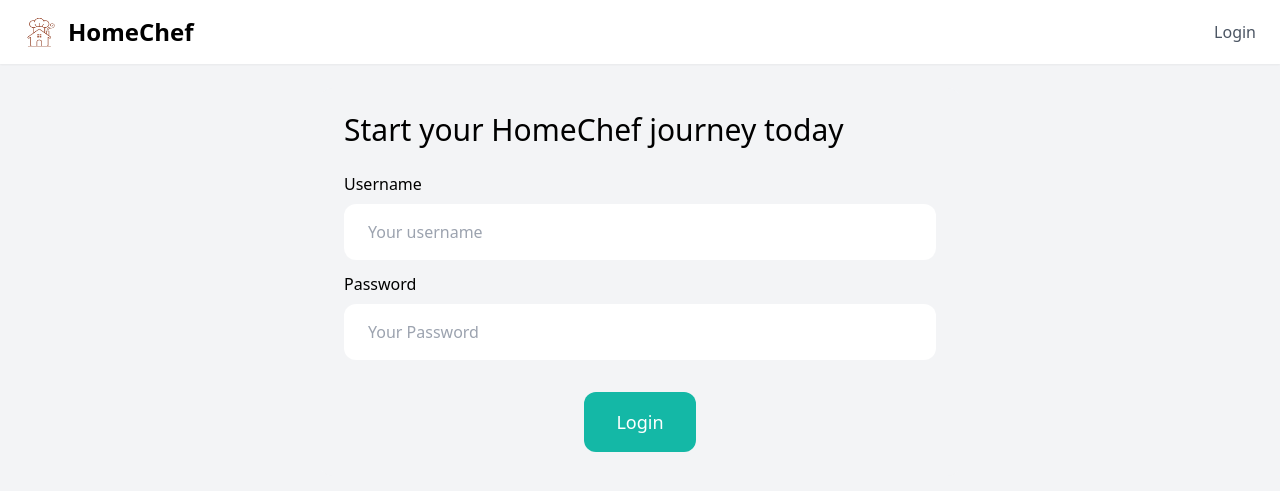
After one commit to HuseinDawood/homechef, a Django app: page /login/ in a window 1280 px wide. The commit adds this page. Shown: the top 491 px of the page. Run offline with Django 5.2, Linux system fonts and the light colour scheme; some libraries are stand-ins or nearby versions.

Commit message:
register and login completed

```diff
--- /dev/null
+++ b/core/forms.py
@@ -0,0 +1,35 @@
+from django import forms
+from django.contrib.auth.forms import UserCreationForm, AuthenticationForm
+from django.contrib.auth.models import User
+
+class SignupForm(UserCreationForm):
+    class Meta:
+        model = User
+        fields = ('username', 'email', 'password1', 'password2')
+
+    username= forms.CharField(widget=forms.TextInput(attrs={
+        'placeholder' : 'Your Username',
+        'class': 'w-full py-4 px-6 rounded-xl'
+    }))
+    email= forms.CharField(widget=forms.EmailInput(attrs={
+        'placeholder' : 'Your Email Address',
+        'class': 'w-full py-4 px-6 rounded-xl'
+    }))
+    password1= forms.CharField(widget=forms.PasswordInput(attrs={
+        'placeholder' : 'Your Password',
+        'class': 'w-full py-4 px-6 rounded-xl'
+    }))
+    password2= forms.CharField(widget=forms.PasswordInput(attrs={
+        'placeholder' : 'Retype Password',
+        'class': 'w-full py-4 px-6 rounded-xl'
+    }))
+
+class LoginForm(AuthenticationForm):
+    username= forms.CharField(widget=forms.TextInput(attrs={
+        'placeholder' : 'Your username',
+        'class': 'w-full py-4 px-6 rounded-xl'
+    }))
+    password= forms.CharField(widget=forms.PasswordInput(attrs={
+        'placeholder' : 'Your Password',
+        'class': 'w-full py-4 px-6 rounded-xl'
+    }))
--- a/core/templates/core/index.html
+++ b/core/templates/core/index.html
@@ -19,8 +19,8 @@
         </div>
 
         <nav class="space-x-6 text-gray-600">
-            <a href="#" class="hover:text-black">Get Started</a>
-            <a href="#" class="hover:text-black">Login</a>
+            <a href="{% url 'signup' %}" class="hover:text-black">Get Started</a>
+            <a href="{% url 'login' %}" class="hover:text-black">Login</a>
         </nav>
 
     </div>
@@ -41,7 +41,7 @@
       </p>
 
       <div class="mt-10 flex justify-center">
-        <a href="#" class="rounded-md bg-orange-500 px-5 py-3 text-sm font-semibold text-white hover:bg-indigo-400">
+        <a href="{% url 'signup' %}" class="rounded-md bg-orange-500 px-5 py-3 text-sm font-semibold text-white hover:bg-indigo-400">
           Get started
         </a>
       </div>
--- /dev/null
+++ b/core/templates/core/login.html
@@ -0,0 +1,62 @@
+<!DOCTYPE html>
+{% load static %}
+<html lang="en">
+<head>
+<meta charset="UTF-8">
+<title>HomeChef | Login</title>
+<script src="https://cdn.tailwindcss.com"></script>
+</head>
+
+<body class="bg-gray-100 font-sans">
+
+<!-- NAVBAR -->
+<header class="bg-white shadow-sm">
+    <div class="max-w-7xl mx-auto px-6 py-4 flex justify-between items-center">
+
+        <div class="flex items-center space-x-3">
+            <img src="{% static 'images/logo.png' %}" class="w-8 h-8" alt="Logo">
+            <span class="text-2xl font-bold">HomeChef</span>
+        </div>
+
+        <nav class="space-x-6 text-gray-600">
+            <a href="#" class="hover:text-black">Login</a>
+        </nav>
+
+    </div>
+</header>
+<div class="w-1/2 my-6 p-6 mx-auto bg-gray-100 rounded-xl">
+    <h1 class="mb-6 text-3xl">Start your HomeChef journey today </h1>
+
+    <form method="post" action=".">
+        {% csrf_token %}
+
+
+        <div class="mb-3">
+            <label class="inline-block mb-2">Username</label><br>
+            {{form.username}}
+        </div>
+        <div class="mb-3">
+            <label class="inline-block mb-2">Password</label><br>
+            {{form.password}}
+        </div>
+
+        {%if form.errors or form.non_field_errors%}
+            <div class = "mb-3 p-6 bg-red-100 rounded-xl">
+                {% for field in form %}
+                    {{field.errors}}
+                {% endfor %}
+
+                {{form.non_field_errors}}
+            </div>
+        {%endif%}
+        <div class="flex justify-center">
+            <button class="py-4 px-8 mt-5 text-lg bg-teal-500 hover:bg-teal-700 rounded-xl text-white">Login</button>
+        </div>
+
+    </form>
+
+</div>
+
+
+</body>
+</html>
--- a/homechef/settings.py
+++ b/homechef/settings.py
@@ -27,6 +27,9 @@ DEBUG = True
 
 ALLOWED_HOSTS = []
 
+LOGIN_URL = '/login/'
+LOGIN_REDIRECT_URL = '/success/'
+LOGOUT_REDIRECT_URL = '/'
 
 # Application definition
 
--- a/homechef/urls.py
+++ b/homechef/urls.py
@@ -16,9 +16,14 @@ Including another URLconf
 """
 from django.contrib import admin
 from django.urls import path
-from core.views import index, home
+from django.contrib.auth import views as auth_views
+from core.forms import LoginForm
+from core import views
+
 urlpatterns = [
-    path('start/', index, name = 'index'),
-    path('home/',home, name='home'),
+    path('', views.index, name = 'index'),
+    path('signup/', views.signup, name='signup'),
     path('admin/', admin.site.urls),
+    path('login/', auth_views.LoginView.as_view(template_name='core/login.html', authentication_form=LoginForm), name='login'),
+    path('success/', views.success, name='success'),
 ]
```
Also changed, not shown: core/templates/core/home.html (deleted, +0 -11 lines), core/templates/core/signup.html (added, +71 -0 lines), core/views.py (+24 -3 lines), db.sqlite3.
